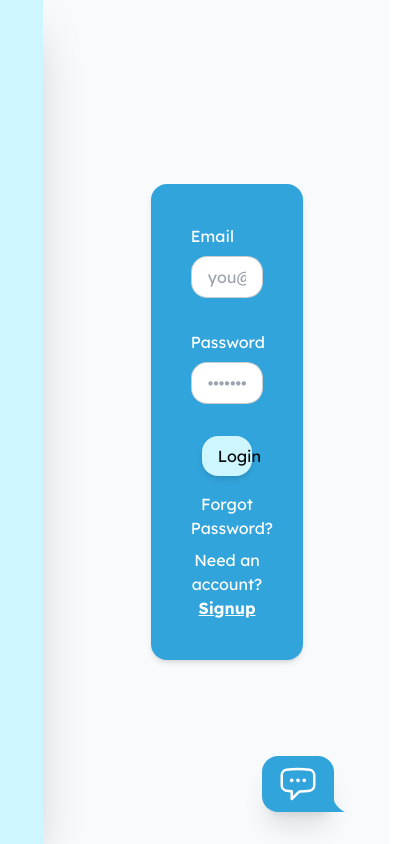
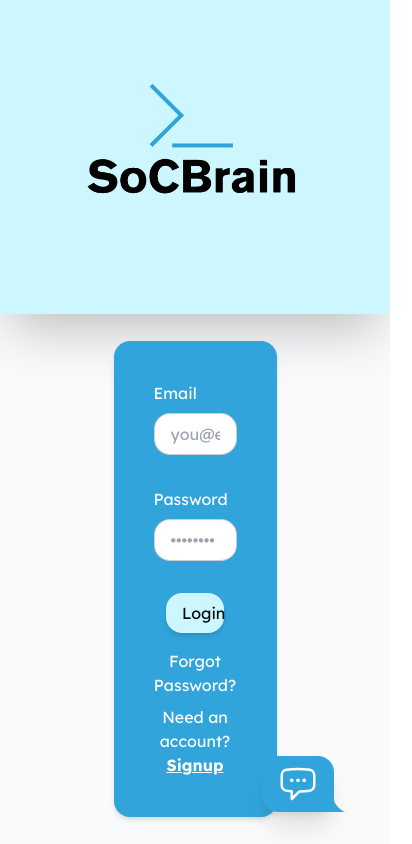
Before and after one commit to SchoolOfCode/bc16-final-projects-team_algorhythm, a Next.js app: page /login in a window 390 px wide. Shown: the whole page, 412 px wide, since content can reach past the window. Built offline with nearby package versions, Linux system fonts and the light colour scheme; no server answers; what tailwindcss-animated would draw is missing.

Commit message:
basic changes to login page

```diff
--- a/app/login/page.tsx
+++ b/app/login/page.tsx
@@ -39,10 +39,10 @@ export default async function Login({
   };
 
   return (
-    <div className="flex-1 flex w-full justify-center">
-      <div className="bg-socskyblue flex-1 flex flex-col w-full px-8 justify-center items-center shadow-2xl">
+    <div className="flex-1 flex w-full justify-center md:flex-col">
+      <div className="bg-socskyblue flex-1 flex flex-col w-full px-8 justify-center items-center shadow-2xl md:h-[20%]">
         <Image
-          className="pb-10 animate-fade-right"
+          className="pb-10 animate-fade-right md:animate-fade-down"
           src="/soclarge.png"
           alt="SoC Logo"
           width={600}
@@ -50,7 +50,7 @@ export default async function Login({
         />
       </div>
       <div className="flex-1 flex w-full px-8 justify-center gap-2 items-center">
-        <form className="animate-fade-left flex w-[50%] flex-col justify-center gap-2 text-foreground  bg-loginblue p-10 rounded-2xl shadow-md">
+        <form className="animate-fade-left md:animate-fade-up flex w-[50%] flex-col justify-center gap-2 text-foreground  bg-loginblue p-10 rounded-2xl shadow-md">
           <label className="text-md text-white" htmlFor="email">
             Email
           </label>
@@ -77,8 +77,18 @@ export default async function Login({
           >
             Login
           </SubmitButton>
-          <Link href="/" className="hover:text-black text-center text-white">Forgot Password?</Link>
-          <p className="text-center text-white">Need an account? <Link href="/signup" className="font-bold underline hover:text-black">Signup</Link></p>
+          <Link href="/" className="hover:text-black text-center text-white">
+            Forgot Password?
+          </Link>
+          <p className="text-center text-white">
+            Need an account?{" "}
+            <Link
+              href="/signup"
+              className="font-bold underline hover:text-black"
+            >
+              Signup
+            </Link>
+          </p>
           {searchParams?.message && (
             <p className="mt-4 p-4 bg-foreground/10 text-foreground text-center rounded-2xl text-pink-300">
               {searchParams.message}
```
